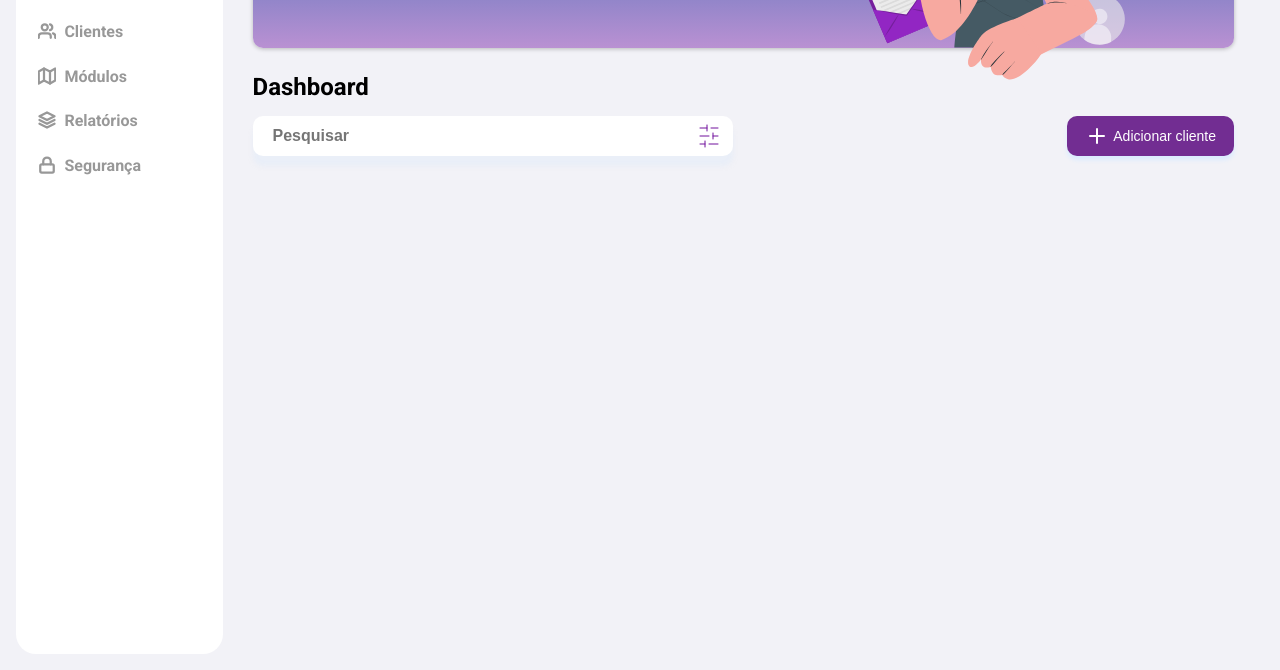
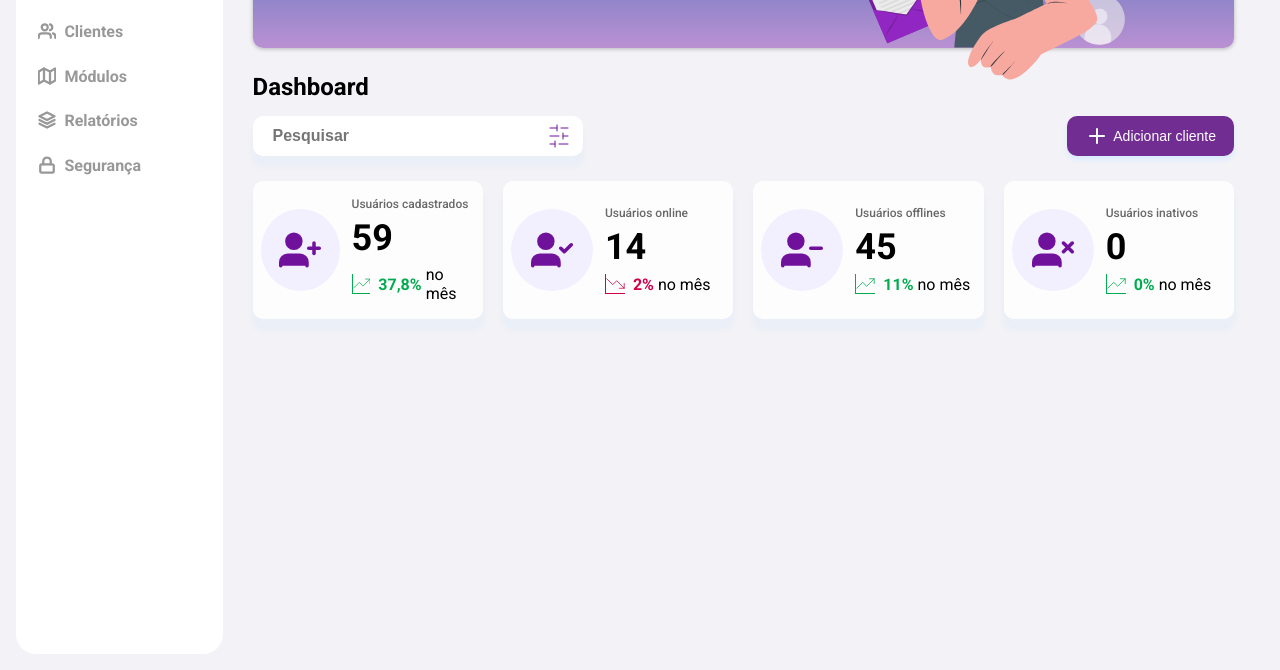
Before and after one commit to rafaellacoelho/hotspot-now, a plain HTML site: page index.html in a window 1280 px wide. Shown: the part 162-832 px from the top of the page. Drawn offline with nearby package versions, Linux system fonts and the light colour scheme.

Commit message:
coding of dashboard cards

```diff
--- a/index.html
+++ b/index.html
@@ -164,6 +164,64 @@
           </div>
         </div>
       </section>
+
+      <section class="cards">
+        <div class="card">
+          <div class="card-icon">
+            <i data-feather="user-plus" class="user-icon"></i>
+          </div>
+          <div class="card-info">
+            <h4>Usuários cadastrados</h4>
+            <h3>59</h3>
+            <p class="text-number trending-up">
+              <i data-feather="trending-up" class="trending-icon "></i>
+              37,8%<span> no mês</span>
+            </p>
+          </div>
+        </div>
+
+        <div class="card">
+          <div class="card-icon">
+            <i data-feather="user-check" class="user-icon"></i>
+          </div>
+          <div class="card-info">
+            <h4>Usuários online</h4>
+            <h3>14</h3>
+            <p class="text-number trending-down">
+              <i data-feather="trending-down" class="trending-icon "></i>
+              2%<span> no mês</span>
+            </p>
+          </div>
+        </div>
+
+        <div class="card">
+          <div class="card-icon">
+            <i data-feather="user-minus" class="user-icon"></i>
+          </div>
+          <div class="card-info">
+            <h4>Usuários offlines</h4>
+            <h3>45</h3>
+            <p class="text-number trending-up">
+              <i data-feather="trending-up" class="trending-icon"></i>
+              11%<span> no mês</span>
+            </p>
+          </div>
+        </div>
+
+        <div class="card">
+          <div class="card-icon">
+            <i data-feather="user-x" class="user-icon"></i>
+          </div>
+          <div class="card-info">
+            <h4>Usuários inativos</h4>
+            <h3>0</h3>
+            <p class="text-number trending-up">
+              <i data-feather="trending-up" class="trending-icon"></i>
+              0%<span> no mês</span>
+            </p>
+          </div>
+        </div>
+      </section>
     </main>
   </div>
 
--- a/src/css/style.css
+++ b/src/css/style.css
@@ -4,7 +4,7 @@
   #F2F2F7 - background
 */
 
-@import url('https://fonts.googleapis.com/css2?family=Roboto:ital,wght@0,400;0,700;1,400&display=swap');
+@import url('https://fonts.googleapis.com/css2?family=Roboto:ital,wght@0,400;0,500;0,700;1,400&display=swap');
 
 * {
   border: 0;
@@ -228,7 +228,7 @@ main .banner .banner-info {
 }
 
 .dashboard .search {
-  width: 100%;
+  width: 330px;
   height: 40px;
   max-width: 480px;
   padding-right: 12px;
@@ -246,11 +246,30 @@ main .banner .banner-info {
   font-size: 16px;
   color: #000;
   font-weight: bold;
+  border: none;
+}
+
+.dashboard .search .search-input:focus-visible {
+  box-shadow: 0 0 0 0;
+  border: 0 none;
+  outline: 0;
 }
 
 .dashboard .search .search-input:placeholder {
   color: #000;
   font-weight: bold;
+}
+
+.dashboard .search .search-input::before {
+  background-color: #000;
+  content: "";
+  display: inline-block;
+  height: 1px;
+  position: relative;
+  vertical-align: middle;
+  width: 50%;
+  right: 0.5em;
+  margin-left: -50%;
 }
 
 .dashboard .search .search-icon {
@@ -274,3 +293,85 @@ main .banner .banner-info {
 .dashboard .add-client .btn-add-client .add-client-icon {
   margin-right: 4px;
 }
+
+/* CARD */
+
+.cards {
+  display: grid;
+  grid-template-columns: 1fr 1fr 1fr 1fr;
+  gap: 20px;
+}
+
+.cards .card {
+  display: flex;
+  align-items: center;
+  background: #FEFDFD;
+  box-shadow: 0px 10px 4px rgba(226, 236, 249, 0.5);
+  border-radius: 10px;
+  padding: 16px 8px;
+}
+
+.cards .card .card-icon {
+  background: #F2EFFF;
+  width: 82px;
+  height: 82px;
+  border-radius: 50%;
+  display: flex;
+  justify-content: center;
+  align-items: center;
+  margin-right: 12px;
+}
+
+.cards .card .card-icon .user-icon {
+  width: 42px;
+  height: 42px;
+  color: #70119C;
+}
+
+.cards .card .card-icon .user-icon path,
+.cards .card .card-icon .user-icon circle {
+  fill: #70119C;
+}
+
+.cards .card .card-info h4 {
+  color: #686868;
+  font-size: 0.75rem;
+  font-weight: 500;
+}
+
+.cards .card .card-info h3 {
+  font-size: 2.25rem;
+  color: #000;
+  font-weight: bold;
+  margin: 6px 0;
+}
+
+.cards .card .card-info .text-number {
+  font-weight: bold;
+  display: flex;
+  align-items: center;
+}
+
+.cards .card .card-info .text-number .trending-icon {
+  width: 20px;
+  height: 20px;
+  stroke-width: 1;
+  border-left: 1px;
+  border-bottom: 1px;
+  border-style: solid;
+  margin-right: 8px;
+}
+
+.trending-down {
+  color: #D0004B;
+}
+
+.trending-up {
+  color: #00AC4F;
+}
+
+.cards .card .card-info .text-number span {
+  color: #000;
+  font-weight: normal;
+  margin-left: 4px;
+}
```
